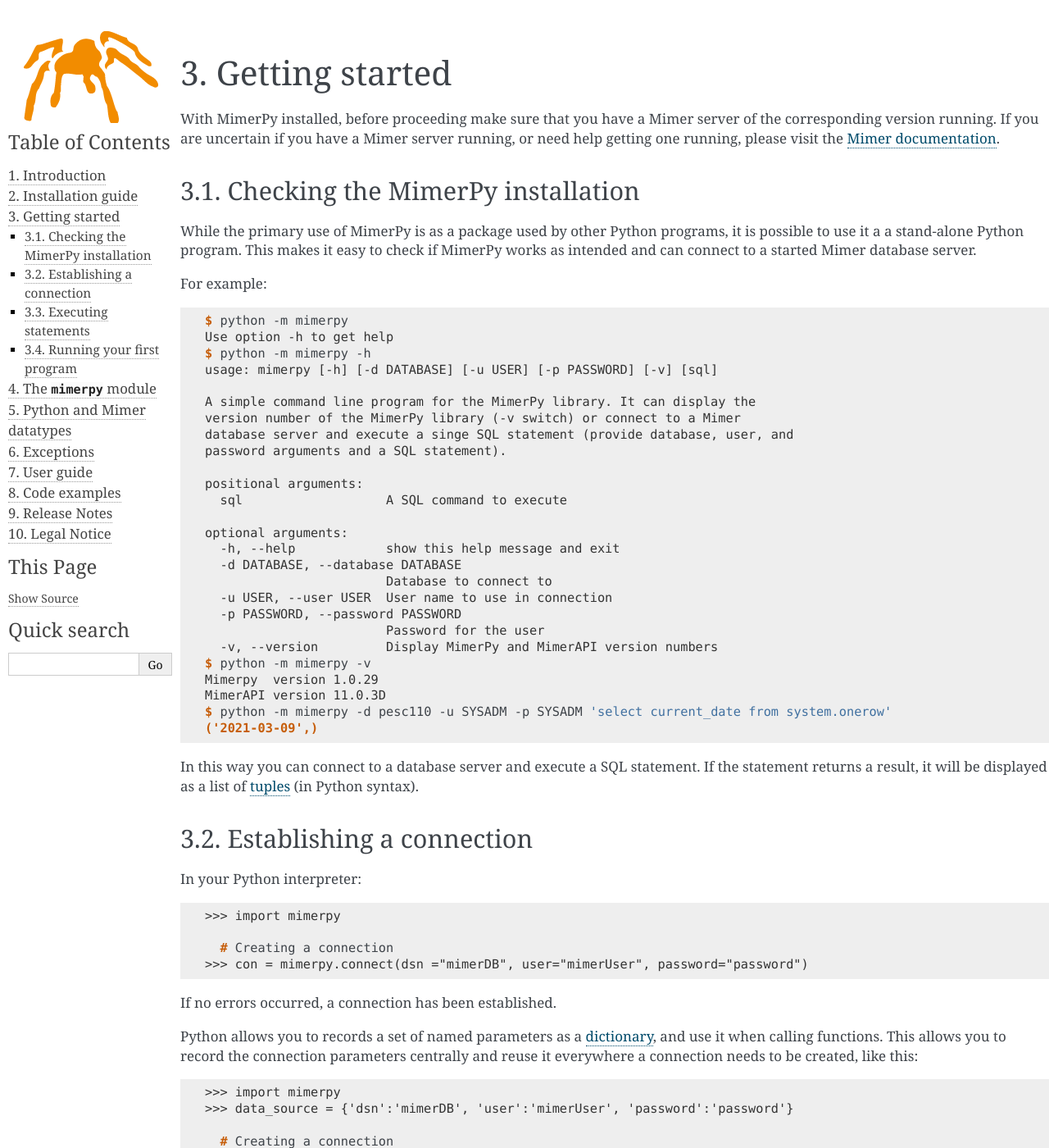
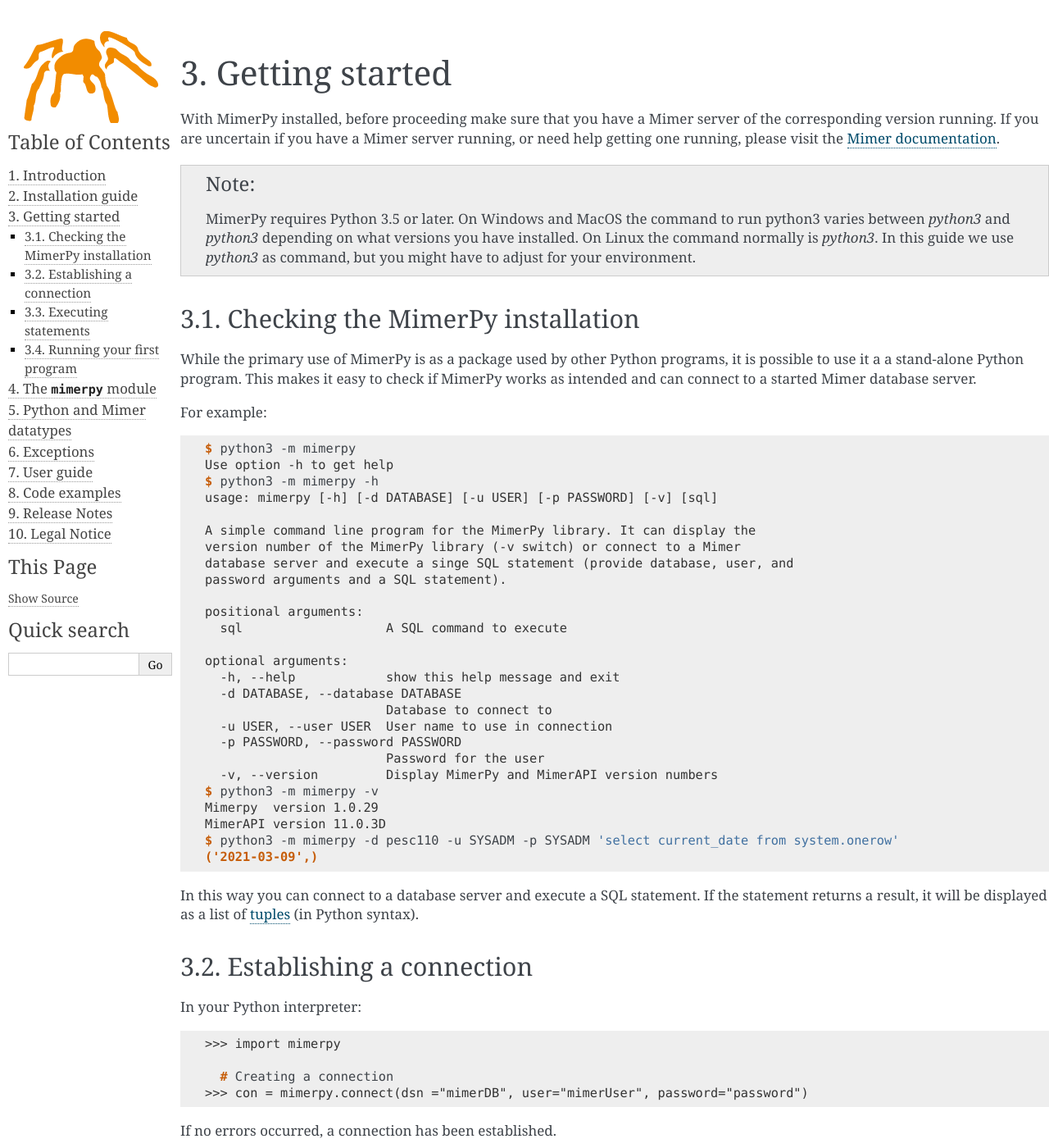
Before and after one commit to mimersql/MimerPy, a Sphinx documentation site: the page built from doc/gettingstarted.rst, in a window 1280 px wide and 1400 px high. Shown: the whole window at 82% size. Built offline with Sphinx 7.4.7, drawn with Linux system fonts in a browser that asks for light colours.

Commit message:
Added a note about "python" vs "python3" on different platforms and change the code examples to use "python3".

```diff
--- a/doc/gettingstarted.rst
+++ b/doc/gettingstarted.rst
@@ -8,6 +8,8 @@
 running, please visit the `Mimer documentation`_.
 
 .. _Mimer documentation: https://developer.mimer.com/documentation/
+
+.. note:: MimerPy requires Python 3.5 or later. On Windows and MacOS the command to run python3 varies between `python3` and  `python3` depending on what versions you have installed. On Linux the command normally is `python3`. In this guide we use `python3` as command, but you might have to adjust for your environment.
 
 Checking the MimerPy installation
 ---------------------------------
@@ -20,9 +22,9 @@
 
 .. code-block:: console
 
-    $ python -m mimerpy
+    $ python3 -m mimerpy
     Use option -h to get help
-    $ python -m mimerpy -h
+    $ python3 -m mimerpy -h
     usage: mimerpy [-h] [-d DATABASE] [-u USER] [-p PASSWORD] [-v] [sql]
 
     A simple command line program for the MimerPy library. It can display the
@@ -41,10 +43,10 @@
       -p PASSWORD, --password PASSWORD
                             Password for the user
       -v, --version         Display MimerPy and MimerAPI version numbers
-    $ python -m mimerpy -v
+    $ python3 -m mimerpy -v
     Mimerpy  version 1.0.29
     MimerAPI version 11.0.3D
-    $ python -m mimerpy -d pesc110 -u SYSADM -p SYSADM 'select current_date from system.onerow'
+    $ python3 -m mimerpy -d pesc110 -u SYSADM -p SYSADM 'select current_date from system.onerow'
     ('2021-03-09',)
 
 In this way you can connect to a database server and execute a SQL
```
